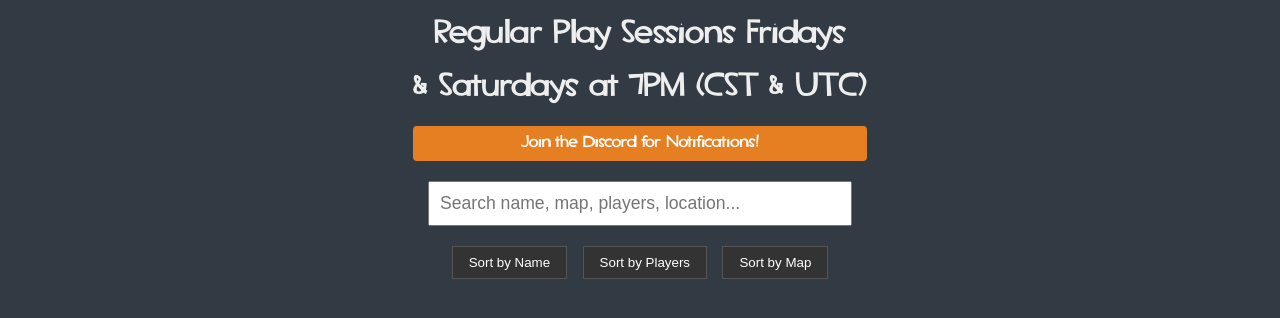
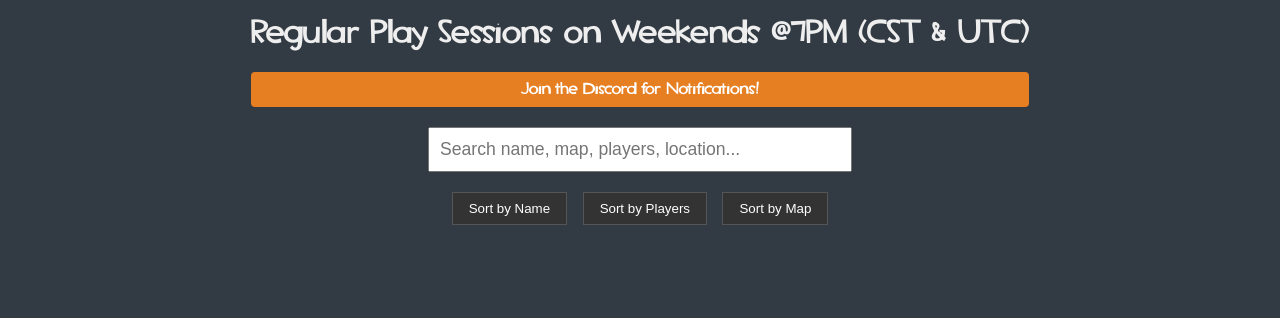
Before and after one commit to AntiDruid/pipeline.tf, a website: page public/index.html in a window 1280 px wide. Shown: the part 166-484 px from the top of the page. Drawn offline with Linux system fonts and the light colour scheme; a script that the page names is missing; files whose address does not match are found by name.

Commit message:
Update index.html

```diff
--- a/public/index.html
+++ b/public/index.html
@@ -52,8 +52,7 @@
 
   <div class="container">
     <img src="pipelinetf-logo.png" alt="..." class="logo">
-	<h1>Regular Play Sessions Fridays</h1>
-	<h1>& Saturdays at 7PM (CST & UTC)</h1>
+	<h1>Regular Play Sessions on Weekends @7PM (CST & UTC)</h1>
 	<a href="https://discord.gg/SQB2hWUNQJ" class="join-btn2">Join the Discord for Notifications!</a>
 
 <div id="server-list">
```
